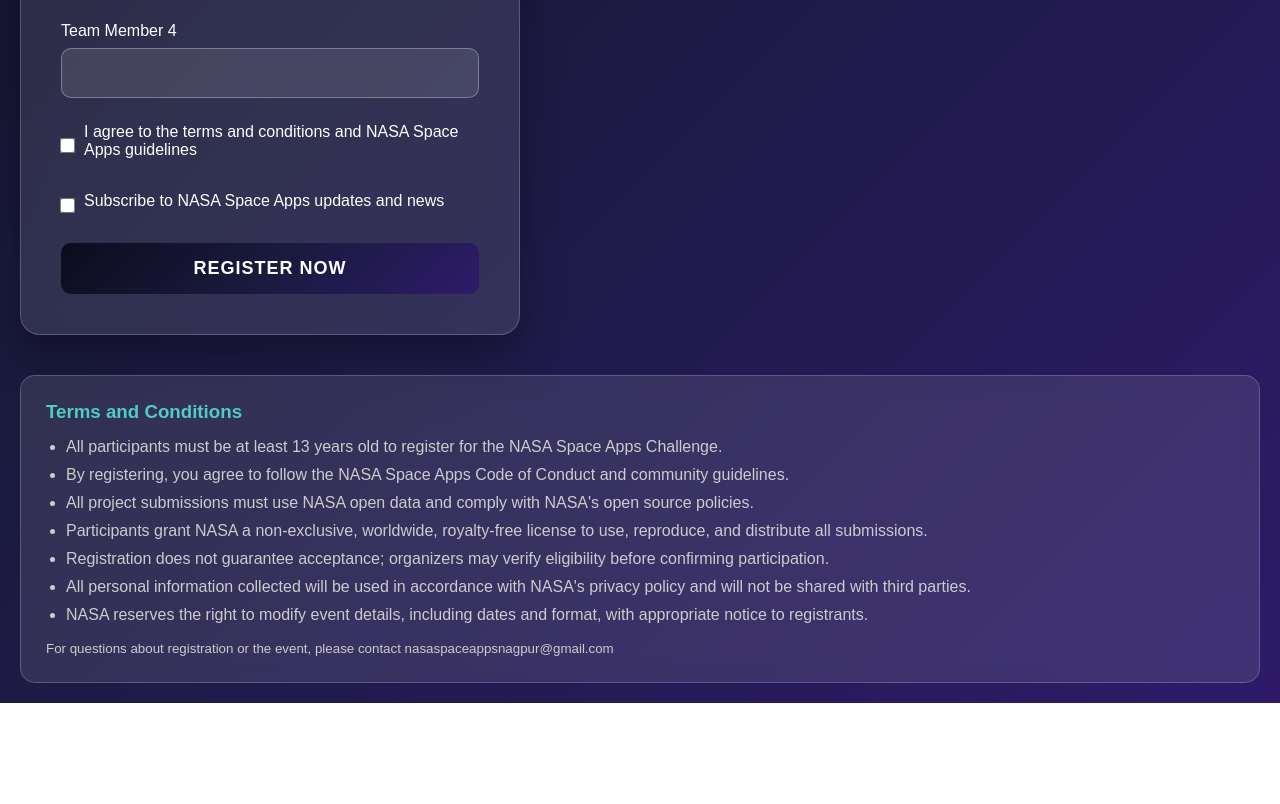
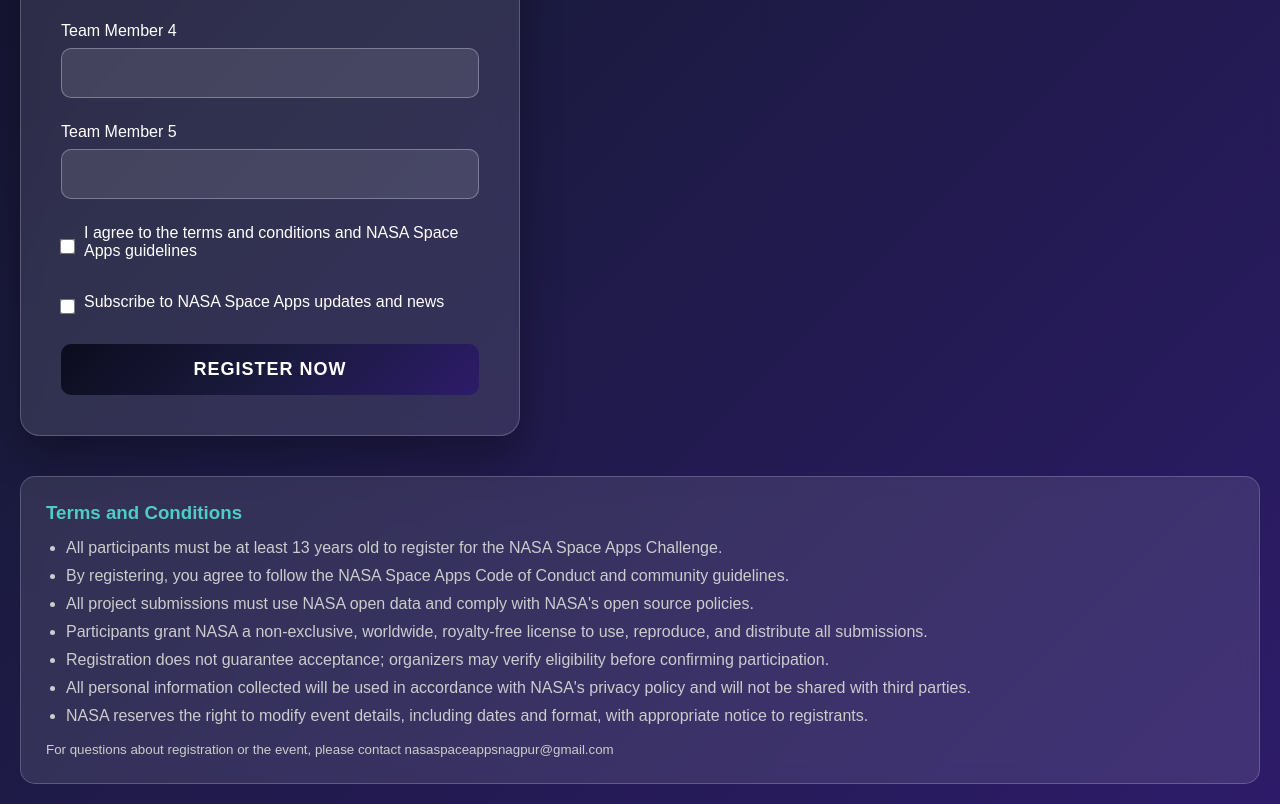
Before and after one commit to DevanshInteract/nasahackathon, a website: page index.html in a window 1280 px wide. Shown: the part 1132-1936 px from the top of the page. Before the commit the page ends 1835 px from the top, so only its background shows below. Drawn offline with Linux system fonts and the light colour scheme.

Commit message:
Update index.html
Change to teammate count.

```diff
--- a/index.html
+++ b/index.html
@@ -355,6 +355,10 @@
                         <label for="member4">Team Member 4</label>
                         <input type="text" id="member4" name="member4" placeholder="">
                     </div>
+                    <div class="form-group">
+                        <label for="member5">Team Member 5</label>
+                        <input type="text" id="member4" name="member4" placeholder="">
+                    </div>
                     <div class="checkbox-group">
                         <input type="checkbox" id="terms" name="terms" required>
                         <label for="terms">I agree to the terms and conditions and NASA Space Apps guidelines</label>
```
